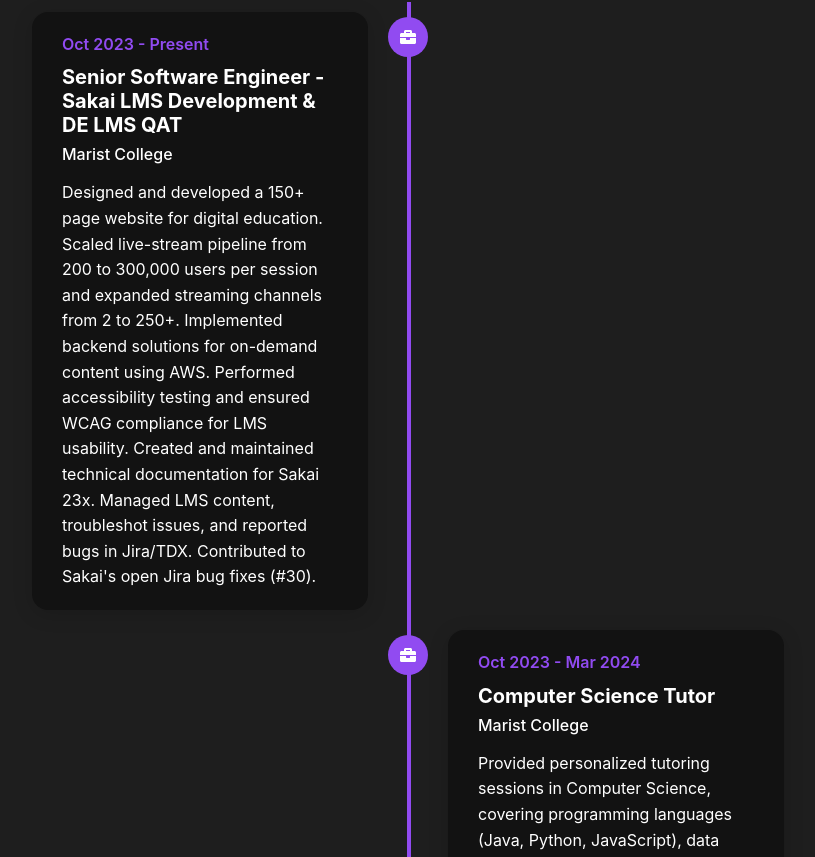
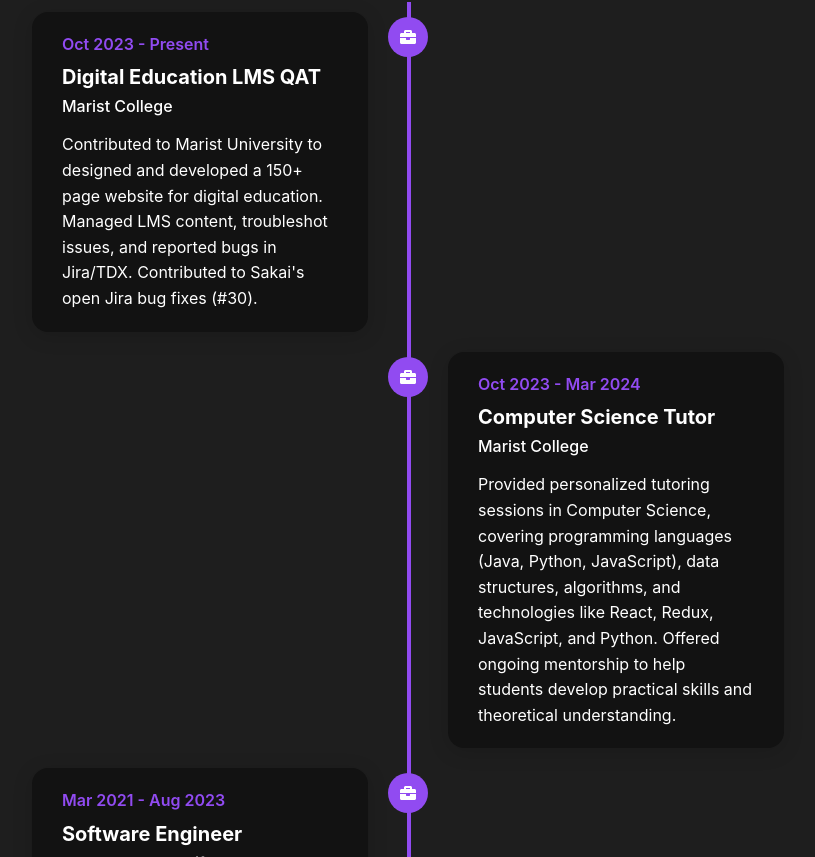
Before and after one commit to 245charan/charan-epuri.dev, a React (Vite) app: page / in a window 1280 px wide. Shown: the part 5403-6260 px from the top of the page, without its empty margins (424-1239 px from the left). Built offline with nearby package versions, Linux system fonts and the light colour scheme.

Commit message:
Expereince

```diff
--- a/src/sections/Experience.jsx
+++ b/src/sections/Experience.jsx
@@ -120,10 +120,10 @@
 const Experience = () => {
   const experiences = [
     {
-      title: 'Senior Software Engineer - Sakai LMS Development & DE LMS QAT',
+      title: 'Digital Education LMS QAT',
       company: 'Marist College',
       date: 'Oct 2023 - Present',
-      description: 'Designed and developed a 150+ page website for digital education. Scaled live-stream pipeline from 200 to 300,000 users per session and expanded streaming channels from 2 to 250+. Implemented backend solutions for on-demand content using AWS. Performed accessibility testing and ensured WCAG compliance for LMS usability. Created and maintained technical documentation for Sakai 23x. Managed LMS content, troubleshot issues, and reported bugs in Jira/TDX. Contributed to Sakai\'s open Jira bug fixes (#30).',
+      description: 'Contributed to Marist University to designed and developed a 150+ page website for digital education.  Managed LMS content, troubleshot issues, and reported bugs in Jira/TDX. Contributed to Sakai\'s open Jira bug fixes (#30).',
       type: 'work'
     },
     {
@@ -134,7 +134,7 @@
       type: 'work'
     },
     {
-      title: 'Senior Software Engineer',
+      title: 'Software Engineer',
       company: 'Innova Solutions (formerly ACS Solutions)',
       date: 'Mar 2021 - Aug 2023',
       description: 'Led development for BNY Mellon Fund Management & Accounting Application. Built backend-driven UI with scalable SPAs/MPAs using React and micro-frontends, improving responsiveness and reducing latency by 25%. Created reusable React component libraries (Disclosures/Notifications) reducing development time by 30%. Optimized state management with Redux (Thunk/Saga). Architected AWS cloud infrastructure (S3, EC2, Lambda, CloudFront) achieving 20% faster load times. Automated CI/CD pipelines using AWS CodeBuild/CodePipeline, reducing deployment time by 50% and errors by 40%. Improved test coverage to ~95% using Jest/RTL. Reduced package load time from 15 minutes to <1 second. Mentored 4+ junior developers in React, Redux, and testing frameworks.',
```
